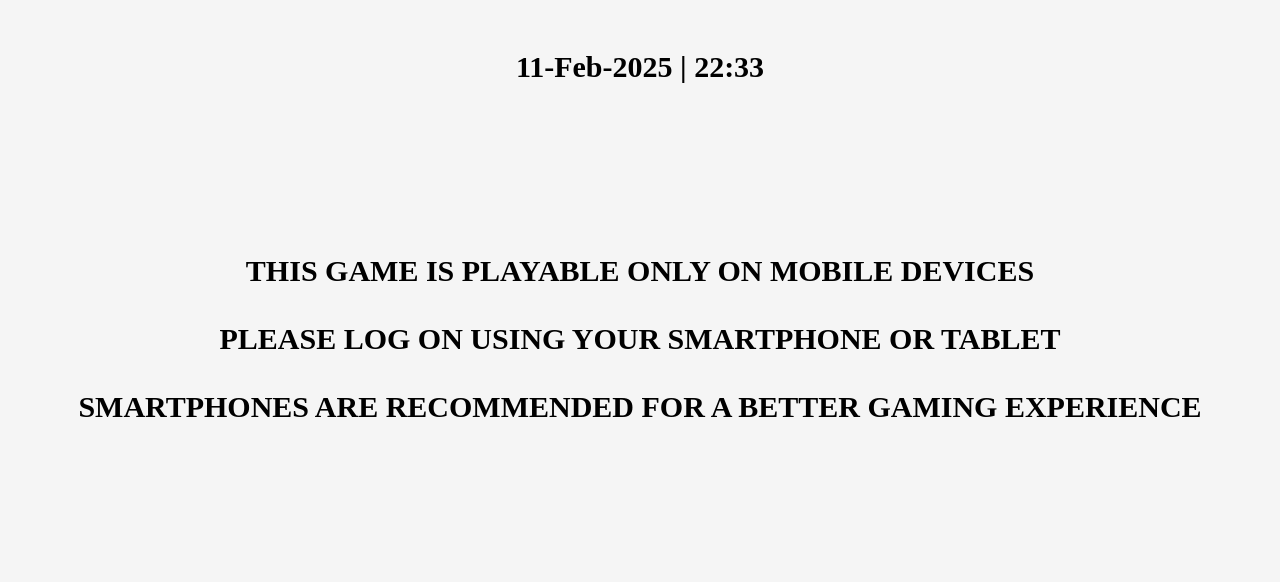
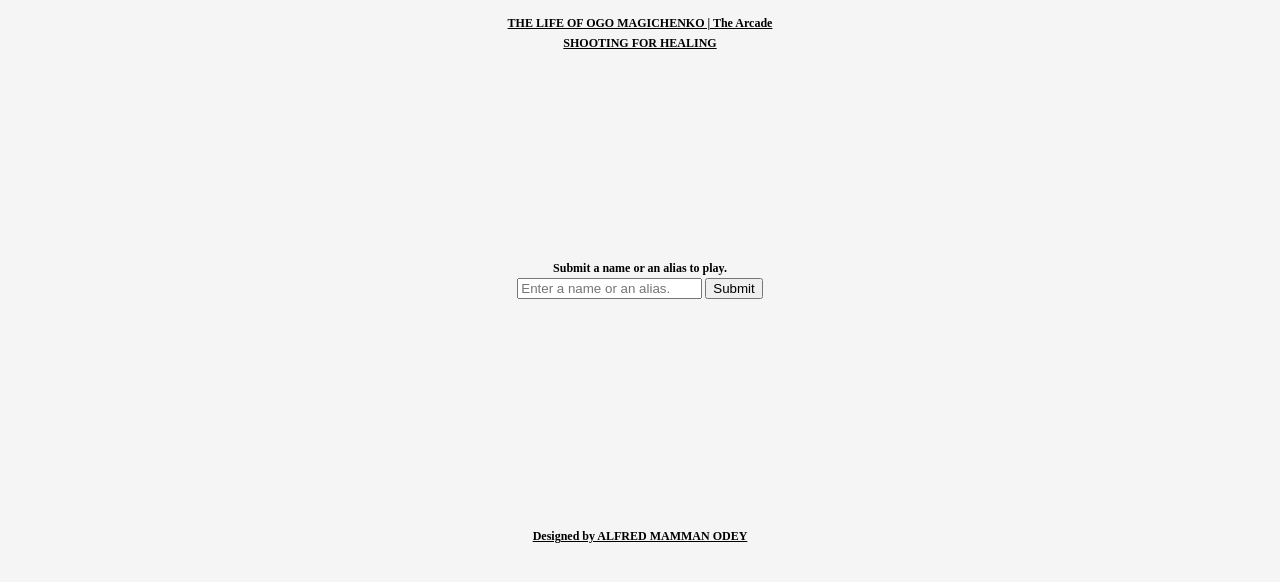
Before and after one commit to thedriverdev/thelifeofmagichenko, a plain HTML site: page index.html in a window 1280 px wide. Drawn offline with Linux system fonts and the light colour scheme.

Commit message:
Addition and editing of some files

```diff
--- a/index.html
+++ b/index.html
@@ -12,6 +12,9 @@
   <audio src="guncocking.mp3" class="guncocking"></audio>
   <audio src="lightmachinegun.mp3" class="lightmachinegun"></audio>
   <audio src="empty-gun-shot.mp3" class="empty-gun-shot"></audio>
+  <audio src="pageloadshots.mp3" class="pageloadshots"></audio>
+  <audio src="submitshot.mp3" class="submitshot"></audio>
+  <audio src="nvgswitch.mp3" class="nvgswitch"></audio>
   <h1 id="formobile"></h1>
   <div id="billBoard">
     <p class="momentBillboard"></p>
--- a/script.js
+++ b/script.js
@@ -32,19 +32,19 @@ momentBillboard.innerHTML = `${day}-${month}-${year} | ${hour}:${minute}`;
  const desktopMessage =
   `${day}-${month}-${year} | ${hour}:${minute} <br><br><br><br><br><br> THIS GAME IS PLAYABLE ONLY ON MOBILE DEVICES<br><br>PLEASE LOG ON USING YOUR SMARTPHONE OR TABLET<br><br>SMARTPHONES ARE RECOMMENDED FOR A BETTER GAMING EXPERIENCE`;
 
- function isMobile() {
-  return /Mobi|Android/i.test(navigator
-   .userAgent);
- }
+//  function isMobile() {
+//   return /Mobi|Android/i.test(navigator
+//    .userAgent);
+//  }
 
- if (!isMobile()) {
-  parent.innerHTML =
-   desktopMessage;
-  parent.style.textAlign = "center";
-  parent.style.marginTop = "50px";
-  parent.style.fontSize = "30px";
-  parent.style.fontWeight = "bold";
- }
+//  if (!isMobile()) {
+//   parent.innerHTML =
+//    desktopMessage;
+//   parent.style.textAlign = "center";
+//   parent.style.marginTop = "50px";
+//   parent.style.fontSize = "30px";
+//   parent.style.fontWeight = "bold";
+//  }
 
  function shoot() {
   bulletCount++;
--- a/shoot.js
+++ b/shoot.js
@@ -2,7 +2,10 @@ const gunLoad = document.querySelector(".gunload");
 const gunCock = document.querySelector(".guncocking");
 const gunShot = document.querySelector(".gunshot");
 const lightMachineGun = document.querySelector(".lightmachinegun");
+const pageLoadShots = document.querySelector(".pageloadshots");
+const submitShot = document.querySelector(".submitshot");
 const gunJammed = document.querySelector(".empty-gun-shot");
+const nvgSwitch = document.querySelector(".nvgswitch");
 
 
 display1 = document.getElementById(
--- a/trigger.js
+++ b/trigger.js
@@ -12,6 +12,16 @@ let submit = document.getElementById(
  "submit");
 
 let red;
+
+setTimeout(()=>{
+  gunLoad.play();
+}, 1000);
+setTimeout(()=>{
+  gunCock.play();
+}, 1500);
+setTimeout(()=>{
+  pageLoadShots.play();
+}, 3000);
 
 function enableTrigger() {
 
@@ -175,12 +185,13 @@ function enableTrigger() {
    }
    themeSwitch.classList.toggle(
     "green");
+    nvgSwitch.play();
   }
   themeSwitch.addEventListener(
    "click",
    switchTheme);
 
-   // un load and cock sound
+   // Gun load and cock sound
    setTimeout(()=>{
     gunLoad.play();
    }, 0);
@@ -702,5 +713,6 @@ function enableTrigger() {
    yellow);
 
  }
+ submitShot.play();
 }
 submit.onclick = enableTrigger;
--- a/worldHighScore.js
+++ b/worldHighScore.js
@@ -2,10 +2,11 @@ const worldHighScoreHeading = document.getElementById("wHiScoHeading");
 const xydfg = "Zzdf1zxkj=-Zsdfzsxz$-Zxdfzxkj%-Azdfxszx$&";
 const worldHighScoreList = document.querySelector(".wHiScoList");
 const steppenwolf = document.querySelector(".steppenwolf");
+const steppenwolfVoice = document.querySelector(".steppenwolfvoice");
 
 worldHighScoreHeading.innerHTML = "PAGE IS UNDER DEVELOPMENT";
 worldHighScoreHeading.style.textAlign = "center";
-worldHighScoreHeading.style.marginTop = "150px";
+worldHighScoreHeading.style.marginTop = "120px";
 worldHighScoreHeading.style.fontSize = "25px";
 worldHighScoreHeading.style.fontWeight = "bold";
 
@@ -65,8 +66,9 @@ setTimeout(() => {
    "EXIT BEFORE STEPPENWOLF APPEARS<br>00:01 second...";
  }, 10000);
  setTimeout(() => {
+  steppenwolfVoice.play();
   steppenwolf.innerHTML =
    `<img src="steppenwolf.jpg" alt="Photo of Steppenwolf"><br>
-    <p>I'VE COME TO BATHE IN YOUR FEAR!</p>
+    <p>I HAVE COME TO ENLIGHTEN YOU TO THE GREAT DARKNESS<br>I WILL BATHE IN YOUR FEAR</p>
    `;
  }, 11000);
```
Also changed, not shown: highscore.js (+0 -16 lines), worldHighScores.html (+1 -0 lines), 4 other files. Lines whose indentation alone changed are shown as unchanged.
